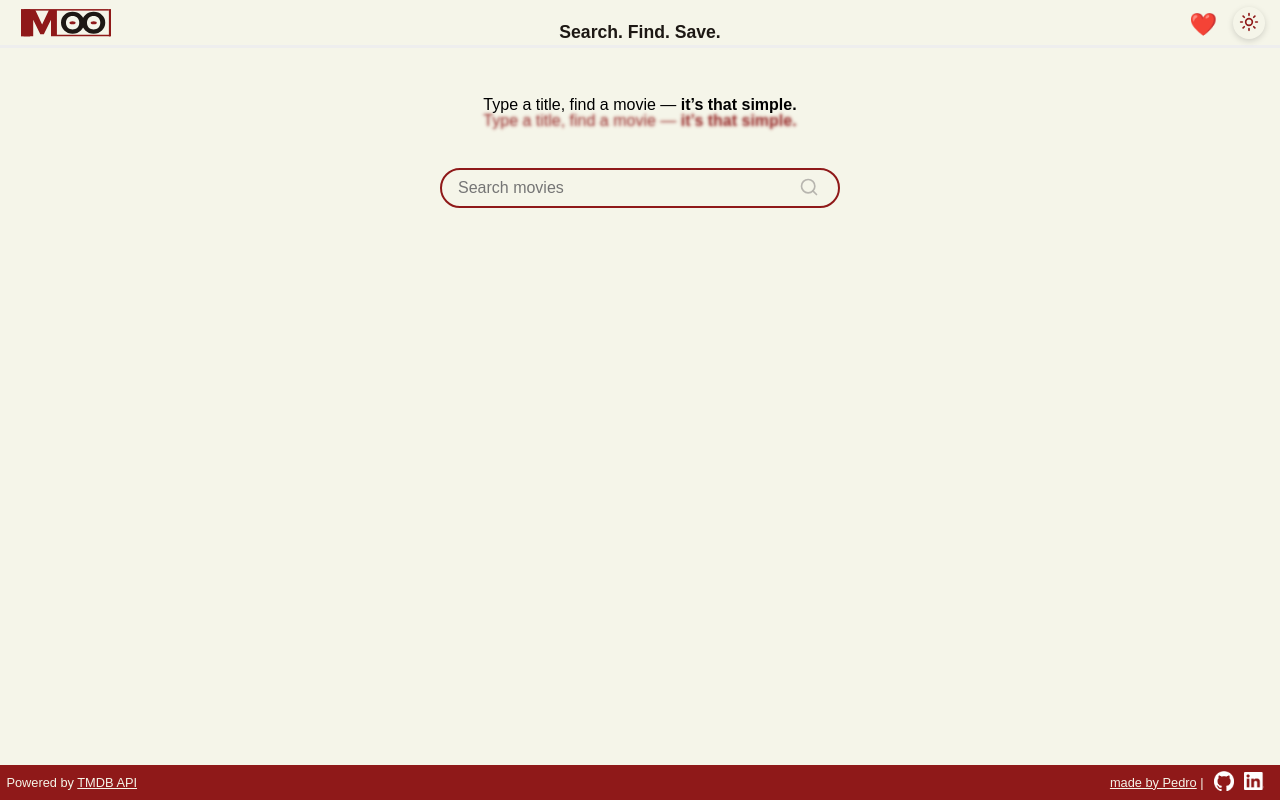
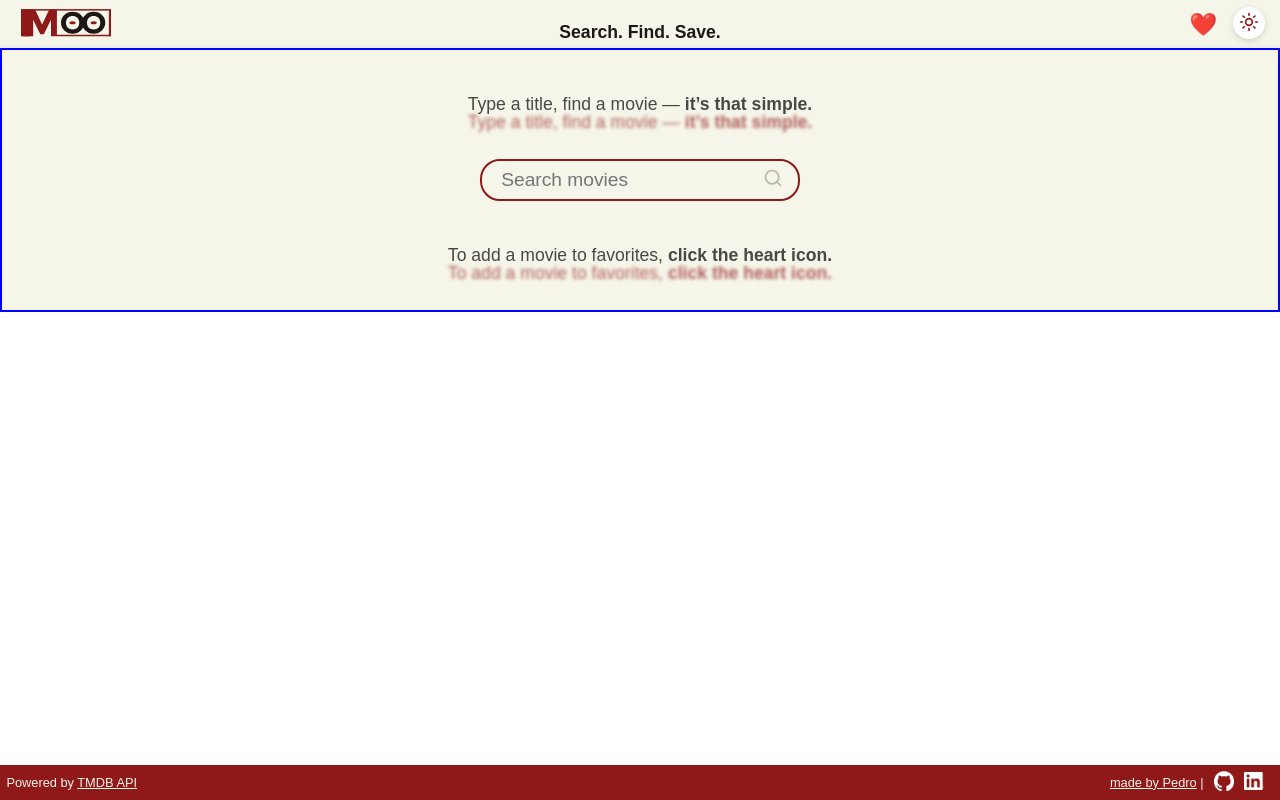
Before and after one commit to Pedrocas74/MoovieFinder, a React (Vite) app: page / in a window 1280 px wide. Built offline with nearby package versions, Linux system fonts and the light colour scheme.

Commit message:
Fix SearchBar layout

```diff
--- a/src/App.css
+++ b/src/App.css
@@ -8,23 +8,39 @@
 .app-flex {
   display: flex;
   flex-direction: column;
-  min-height: 100dvh;
+  max-height: 100vh;
   background-color: #f5f5e9;
+  overflow: hidden;
 }
-
+/* ---------SEARCHBAR-------- */
 .search-container {
+  border: 2px solid blue;
   height: 33vh;
+  display: flex;
+  flex-direction: column;
+  justify-content: space-evenly;
+  align-items: center;
   position: relative;
-  top: 0.5em;
 }
 
 .introduction {
-  width: 100%;
-  text-align: center;
-  position: absolute;
-  top: 5vh;
-  opacity: 0.8;
   text-shadow: 0px 1em 0.2em #8f1919;
+}
+.guide {
+  text-shadow: 0px 1em 0.2em #8f1919;
+}
+
+/* ---------MOVIELIST---------- */
+
+/* .movies-section {
+  position: relative;
+  height: 53vh;
+  bottom: 2em;
+} */
+
+.movies-container {
+  border: 2px solid orange;
+
 }
 
 .loading-animation,
@@ -37,25 +53,10 @@
   padding: 0;
 }
 
-.movies-container {
-  position: relative;
-  height: 53vh;
-  bottom: 2em;
-}
-
-.guide {
-  position: absolute;
-  bottom: 3vh;
-  width: 100vw;
-  text-align: center;
-  opacity: 0.8;
-  text-shadow: 0px 1em 0.2em #8f1919;
-}
-
 .introduction,
 .guide,
 .favorites-guide {
-  font-size: clamp(0.9rem, 2vw, 1rem);
+  font-size: clamp(0.9rem, 2vw, 1.1rem);
 }
 
 /*-------------- FAVORITE PAGE ---------- */
--- a/src/App.jsx
+++ b/src/App.jsx
@@ -12,7 +12,7 @@ import LoadingSVG from "./components/LoadingSVG.jsx";
 //icons
 import { X } from "lucide-react";
 //animation
-import { AnimatePresence, motion } from "framer-motion";
+import { motion } from "framer-motion";
 
 export default function App() {
   const [movies, setMovies] = useState([]);
@@ -81,12 +81,10 @@ export default function App() {
           toggleFavorites={() => setShowFavorites((prev) => !prev)}
         />
         <div className="search-container">
-          <AnimatePresence>
           {!searched && (
-              <motion.p
+            <motion.p  /*1ST*/
               initial={{ y: -10, opacity: 0 }}
-                animate={{ y: 0, opacity: 1 }}
-                exit={{ opacity: 0, y: 10 }}
+              animate={{ y: 0, opacity: 0.7 }}
               transition={{ delay: 0.3, ease: "easeIn" }}
               className="introduction"
               role="status"
@@ -95,14 +93,34 @@ export default function App() {
               Type a title, find a movie — <strong>it’s that simple.</strong>
             </motion.p>
           )}
-          </AnimatePresence>
-          {/* search text input from user strictly equall */}
+
           <SearchBar
             setMovies={setMovies}
             setLoading={setLoading}
             setError={setError}
             darkMode={darkMode}
           />
+
+          <motion.p    /*2ND*/
+            initial={{ y: -10, opacity: 0 }}
+            animate={{ y: 0, opacity: 0.7 }}
+            transition={{ delay: 0.6, ease: "easeIn" }}
+            className="guide"
+          >
+            {isTouchDevice ? (
+              <>
+                To add a movie to favorites, <strong>swipe up the card.</strong>
+              </>
+            ) : (
+              <>
+                To add a movie to favorites,{" "}
+                <strong>click the heart icon.</strong>
+              </>
+            )}
+          </motion.p>
+        </div>
+
+        <div className="movies-section">
           <div className="loading-animation">
             {loading && <LoadingSVG darkMode={darkMode} />}
           </div>
@@ -115,6 +133,19 @@ export default function App() {
           {/*Movies found -> show results
          No results -> “No movies found” message
          API/network issue -> “Unable to fetch” */}
+
+          {!loading &&
+            searched && ( //movieList from SEARCH
+              <div className="movies-container">
+                <MovieList
+                  movies={movies}
+                  onMovieClick={setSelectedMovie}
+                  toggleFavorite={toggleFavorite}
+                  isTouchDevice={isTouchDevice}
+                  darkMode={darkMode}
+                />
+              </div>
+            )}
         </div>
 
         {showFavorites && ( //movieList from FAVORITES
@@ -168,38 +199,7 @@ export default function App() {
             </section>
           </aside>
         )}
-        <div className="movies-container">
-          {!loading &&
-            searched && ( //movieList from SEARCH
-              <>
-                <MovieList
-                  movies={movies}
-                  onMovieClick={setSelectedMovie}
-                  toggleFavorite={toggleFavorite}
-                  isTouchDevice={isTouchDevice}
-                  darkMode={darkMode}
-                />
-                <motion.p
-                  initial={{ y: -10, opacity: 0 }}
-                  animate={{ y: 0, opacity: 1 }}
-                  transition={{ delay: 0.6, ease: "easeIn", }}
-                  className="guide"
-                >
-                  {isTouchDevice ? (
-                    <>
-                      To add a movie to favorites,{" "}
-                      <strong>swipe up the card.</strong>
-                    </>
-                  ) : (
-                    <>
-                      To add a movie to favorites,{" "}
-                      <strong>click the heart icon.</strong>
-                    </>
-                  )}
-                </motion.p>
-              </>
-            )}
-        </div>
+
         {selectedMovie && ( //after a click in one movie
           <MovieSummary
             movie={selectedMovie}
--- a/src/components/ThemeToggle.jsx
+++ b/src/components/ThemeToggle.jsx
@@ -7,6 +7,7 @@ export default function ThemeToggle({ darkMode, setDarkMode }) {
     <button
       onClick={() => setDarkMode(!darkMode)}
       className={styles.toggleButton}
+      style={{background: darkMode ? "transparent" : "white"}}
     >
       <AnimatePresence mode="wait" initial={false}>
         {darkMode ? (
--- a/src/styles/SearchBar.module.css
+++ b/src/styles/SearchBar.module.css
@@ -1,28 +1,22 @@
 .searchForm {
-    top: 10vh;
-    position: absolute;
-    top: 50%;
-    left: 50%;
-    transform: translate(-50%, -50%);
+    position: relative;
 }
-
 .searchForm label {
     display: flex;
     align-items: center;
 }
-
 .searchForm button {
     background: none;
     border: none;
     position: absolute;
-    right: 0.8em;
+    right: 0.5em;
 }
 .searchForm input {
-    height: clamp(2em, 2.5em, 3em);
+    height: clamp(2.2em, 2vw, 2.8em);
     padding: 0.5em 3em 0.5em 1em;
     border-radius: 20px;
-    width: 45vh;
-    font-size: clamp(0.9rem, 1rem, 1.1rem);
+    width: 55vw;
+    font-size: clamp(1rem, 2vw, 1.2rem);
 }
 
 .searchIcon {
@@ -33,8 +27,8 @@
     color: rgba(112, 108, 108, 0.918);
 }
 /* ------- */
-@media (width >= 1024px) {
+@media (width >= 768px) {
     .searchForm input {
-        width: 50vh;
+        width: 40vh;
     }
 }
--- a/src/styles/ThemeToggle.module.css
+++ b/src/styles/ThemeToggle.module.css
@@ -1,7 +1,6 @@
 .toggleButton {
   cursor: pointer;
   border: none;
-  background: transparent;
   padding-top: 5px;
   display: inline-flex;
   align-items: center;
```
Lines whose indentation alone changed are shown as unchanged.
